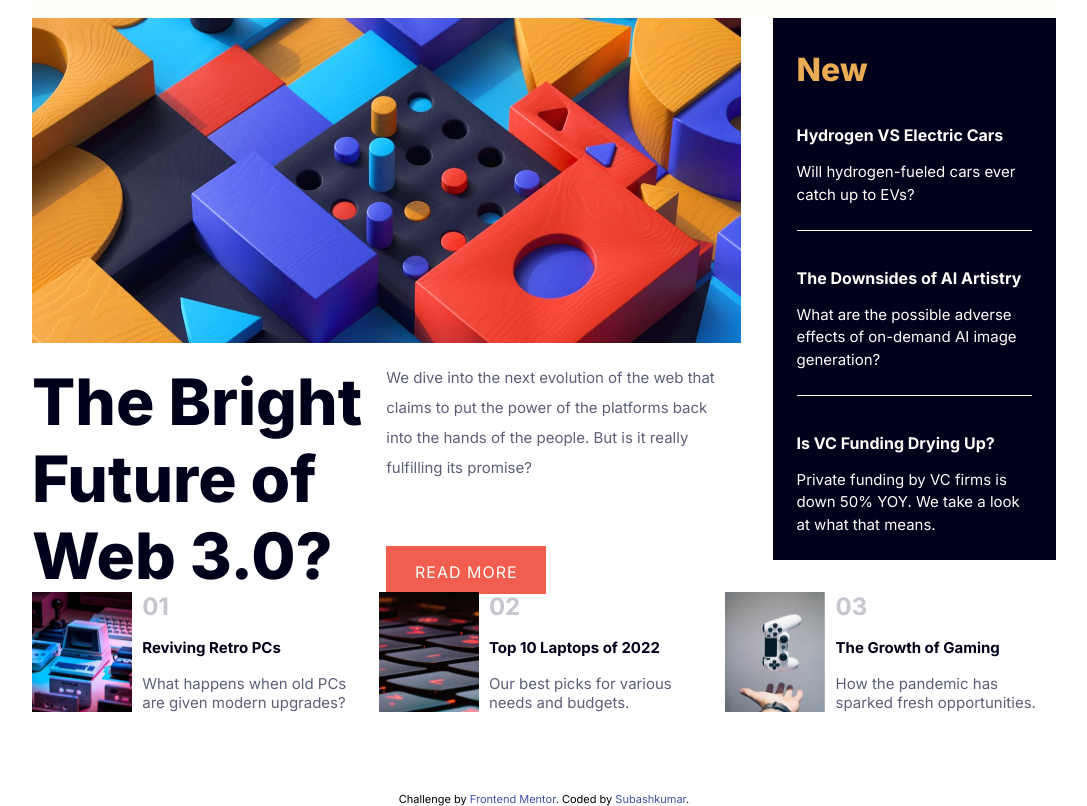
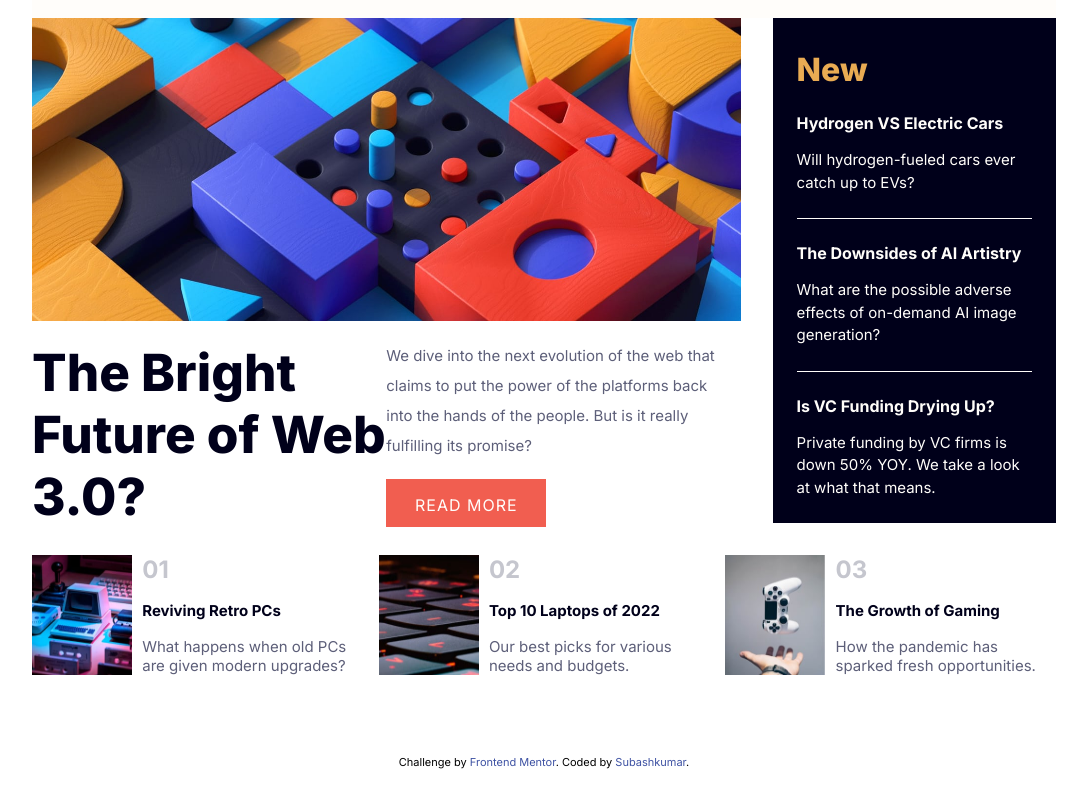
Before and after one commit to Subashkumar-S/Frontend_Mentor_NEWS_homepage, a website: page index.html in a window 1280 px wide. Shown: the part 126-932 px from the top of the page, without its empty margins (96-1183 px from the left). After the commit the page ends 895 px from the top, so only its background shows below. Drawn offline with Linux system fonts and the light colour scheme.

Commit message:
updated innercontainer

```diff
--- a/styles.css
+++ b/styles.css
@@ -88,7 +88,7 @@ header{
 }
 .heading{
     color: var(--very-dark-blue);
-    font-size: clamp(1.5rem, 1rem + 5vw, 4rem);
+    font-size: clamp(1.5rem, 2rem + 1.5vw, 3.5rem);
     font-weight: 800;
     text-align: left;
 }
```
